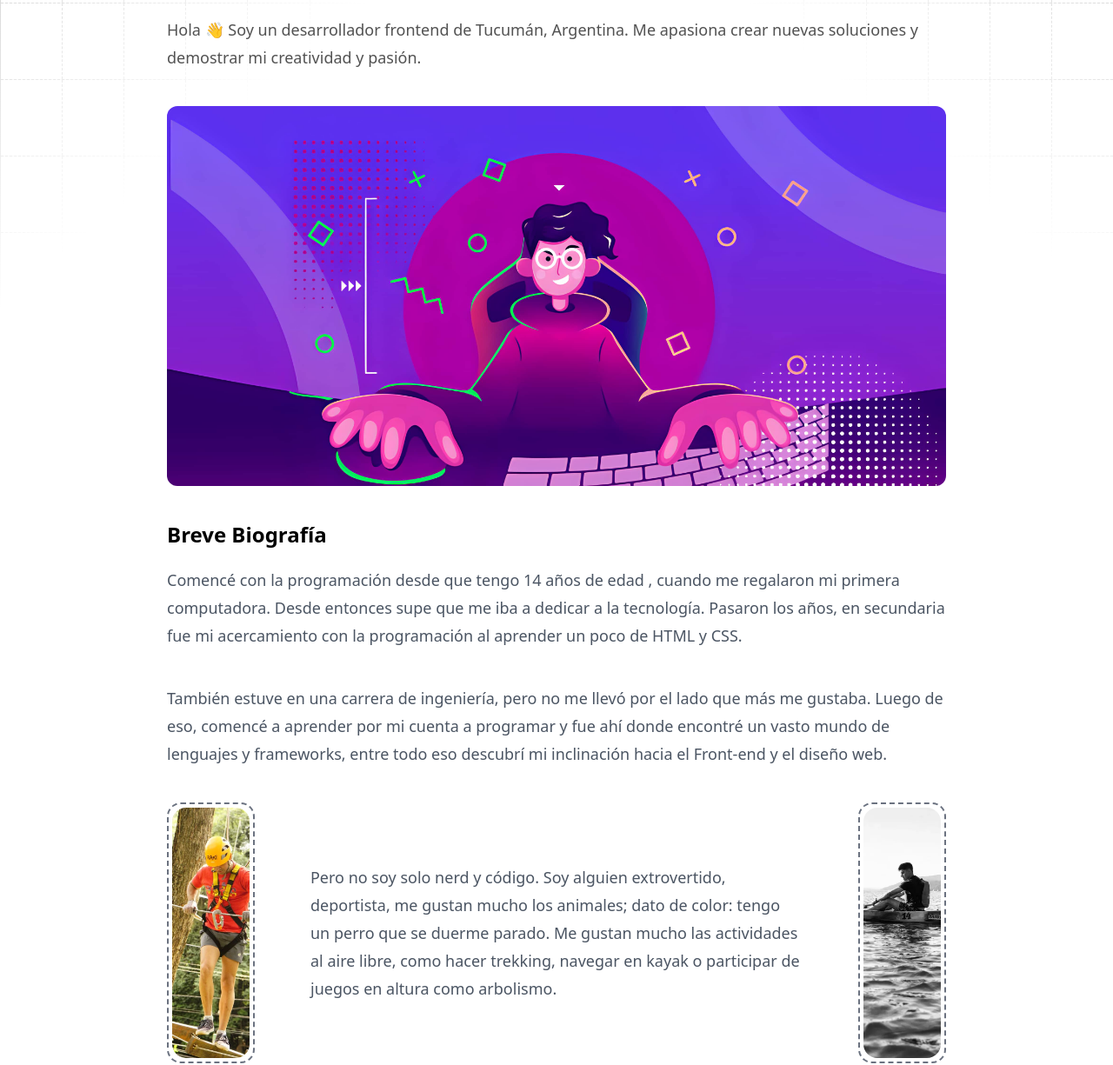
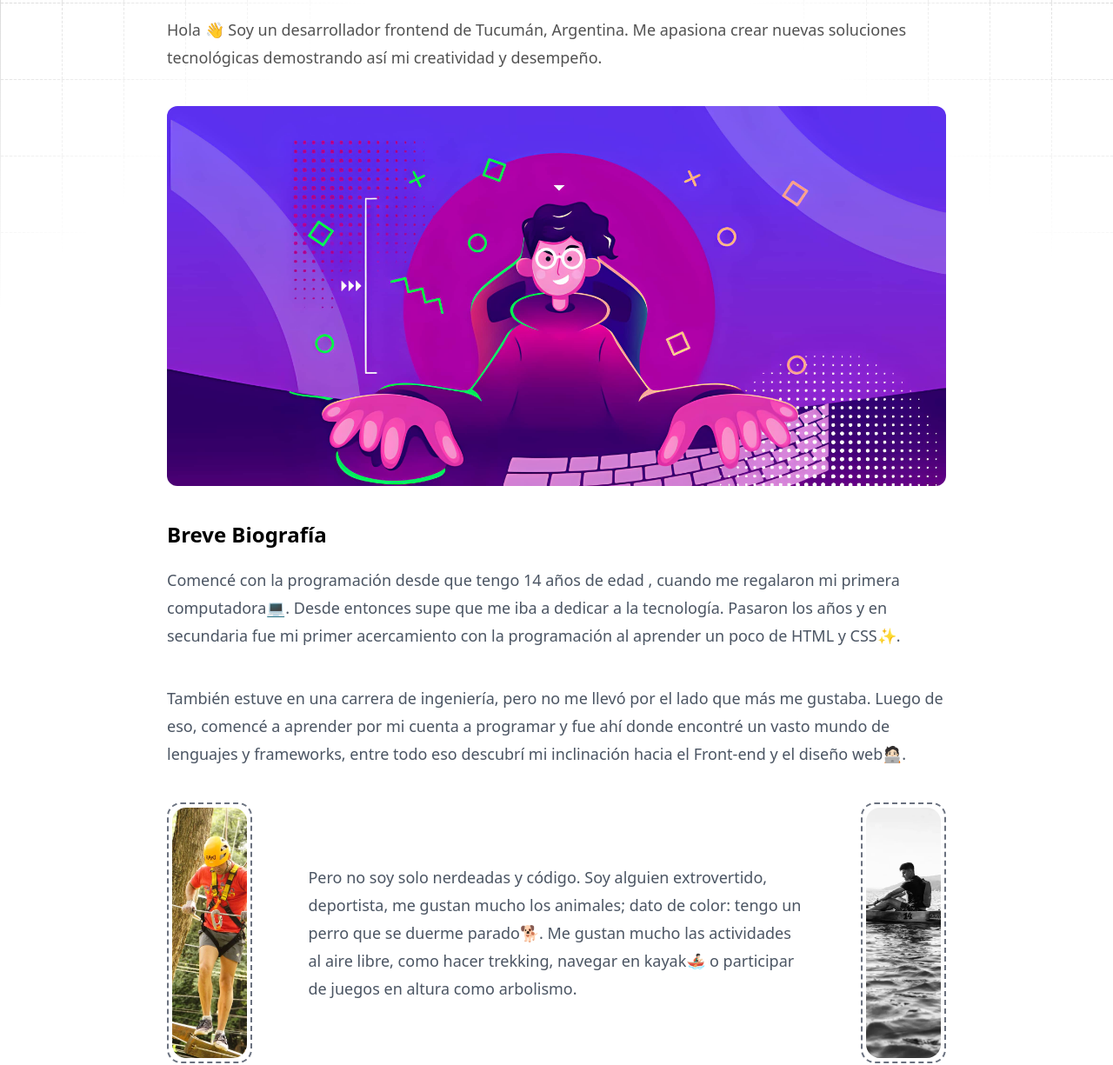
Before and after one commit to AlejandroAgueroDev/AlejandroPortfolio, an Astro site in the folder Alejandro/: page /about in a window 1280 px wide. Shown: the part 174-1399 px from the top of the page at 87% size. Built offline with nearby package versions, Linux system fonts and the light colour scheme; Astro itself is replaced by a stand-in of ours.

```diff
--- a/Alejandro/src/pages/about.astro
+++ b/Alejandro/src/pages/about.astro
@@ -6,10 +6,10 @@
 ---
 
 <Layout title="Te cuento un poco de mí">
-  <section class="relative z-20 max-w-4xl mx-auto my-12 px-7 lg:px-0">
+  <section class="relative z-20 max-w-4xl mx-auto my-12 px-9 lg:px-0">
     <PageHeading
       title="Sobre Mí"
-      description="Hola 👋 Soy un desarrollador frontend de Tucumán, Argentina. Me apasiona crear nuevas soluciones y demostrar mi creatividad y pasión."
+      description="Hola 👋 Soy un desarrollador frontend de Tucumán, Argentina. Me apasiona crear nuevas soluciones tecnológicas demostrando así mi creatividad y desempeño."
     />
 
     <img
@@ -23,10 +23,10 @@
     <p
       class="mt-5 text-sm leading-6 text-gray-600 dark:text-neutral-400 sm:leading-7 lg:leading-8 sm:text-base lg:text-lg"
     >
-    Comencé con la programación desde que tengo 14 años de edad , cuando me regalaron mi primera computadora. Desde entonces supe que me iba a dedicar a la tecnología. Pasaron los años, en secundaria fue mi acercamiento con la programación al aprender un poco de HTML y CSS.
+    Comencé con la programación desde que tengo 14 años de edad , cuando me regalaron mi primera computadora💻. Desde entonces supe que me iba a dedicar a la tecnología. Pasaron los años y en secundaria fue mi primer acercamiento con la programación al aprender un poco de HTML y CSS✨.
     </p>
     <p class="mt-10 text-sm leading-6 text-gray-600 dark:text-neutral-400 sm:leading-7 lg:leading-8 sm:text-base lg:text-lg">
-      También estuve en una carrera de ingeniería, pero no me llevó por el lado que más me gustaba. Luego de eso, comencé a aprender por mi cuenta a programar y fue ahí donde encontré un vasto mundo de lenguajes y frameworks, entre todo eso descubrí mi inclinación hacia el Front-end y el diseño web.
+      También estuve en una carrera de ingeniería, pero no me llevó por el lado que más me gustaba. Luego de eso, comencé a aprender por mi cuenta a programar y fue ahí donde encontré un vasto mundo de lenguajes y frameworks, entre todo eso descubrí mi inclinación hacia el Front-end y el diseño web🧑🏻‍💻.
     </p>
 
     <div class="flex sm:flex-row flex-col mt-10 items-center">
@@ -34,7 +34,7 @@
         <img class="w-96 h-72 rounded-2xl object-cover" src="/assets/images/Arbolismo2.png" alt="Kayak">
       </div>
       <p class="text-sm leading-6 text-gray-600 dark:text-neutral-400 sm:leading-7 lg:leading-8 sm:text-base lg:text-lg">
-        Pero no soy solo nerd y código. Soy alguien extrovertido, deportista, me gustan mucho los animales; dato de color: tengo un perro que se duerme parado. Me gustan mucho las actividades al aire libre, como hacer trekking, navegar en kayak o participar de juegos en altura como arbolismo.
+        Pero no soy solo nerdeadas y código. Soy alguien extrovertido, deportista, me gustan mucho los animales; dato de color: tengo un perro que se duerme parado🐕. Me gustan mucho las actividades al aire libre, como hacer trekking, navegar en kayak🚣🏻‍♂️ o participar de juegos en altura como arbolismo.
       </p>
       <div class="ml-16 p-1 rounded-2xl border-dashed border-2 border-gray-500 sm:block hidden">
         <img class="w-96 h-72 rounded-2xl object-cover" src="/assets/images/Kayak.png" alt="Kayak">
```
